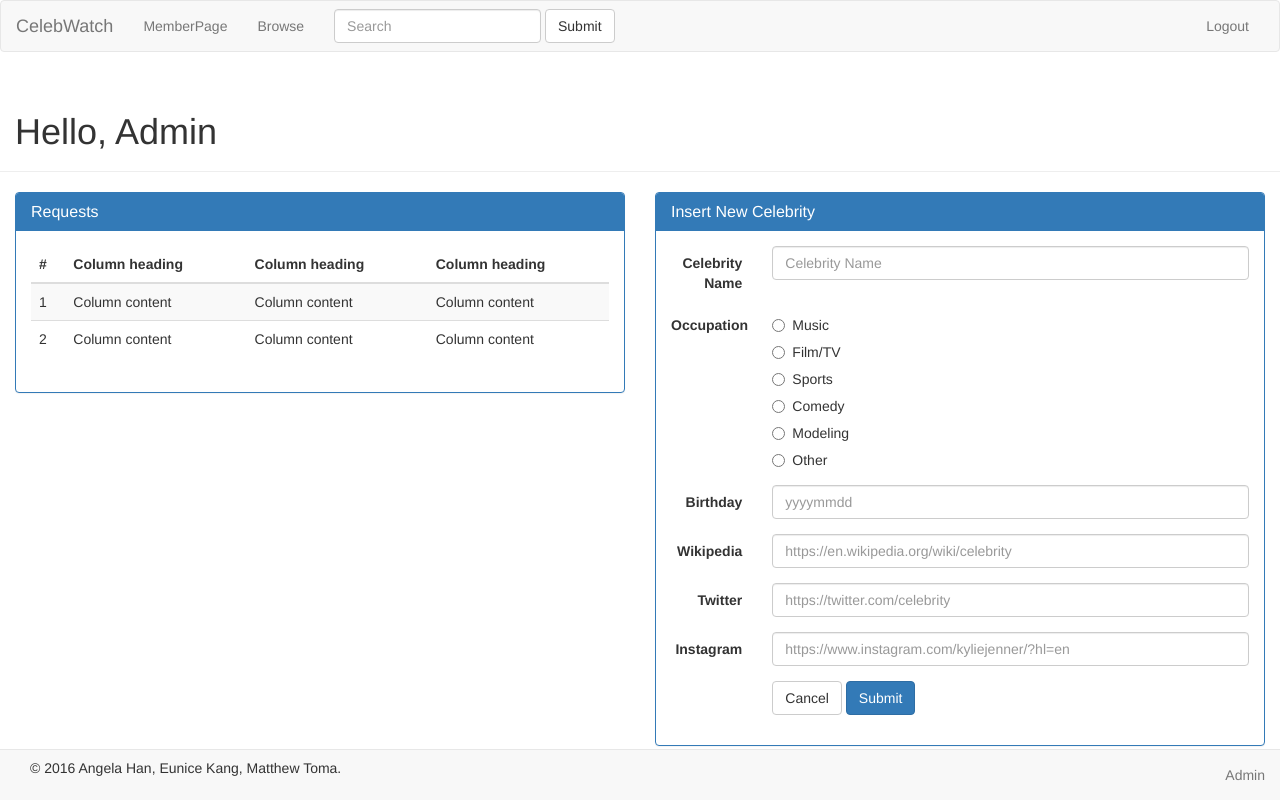
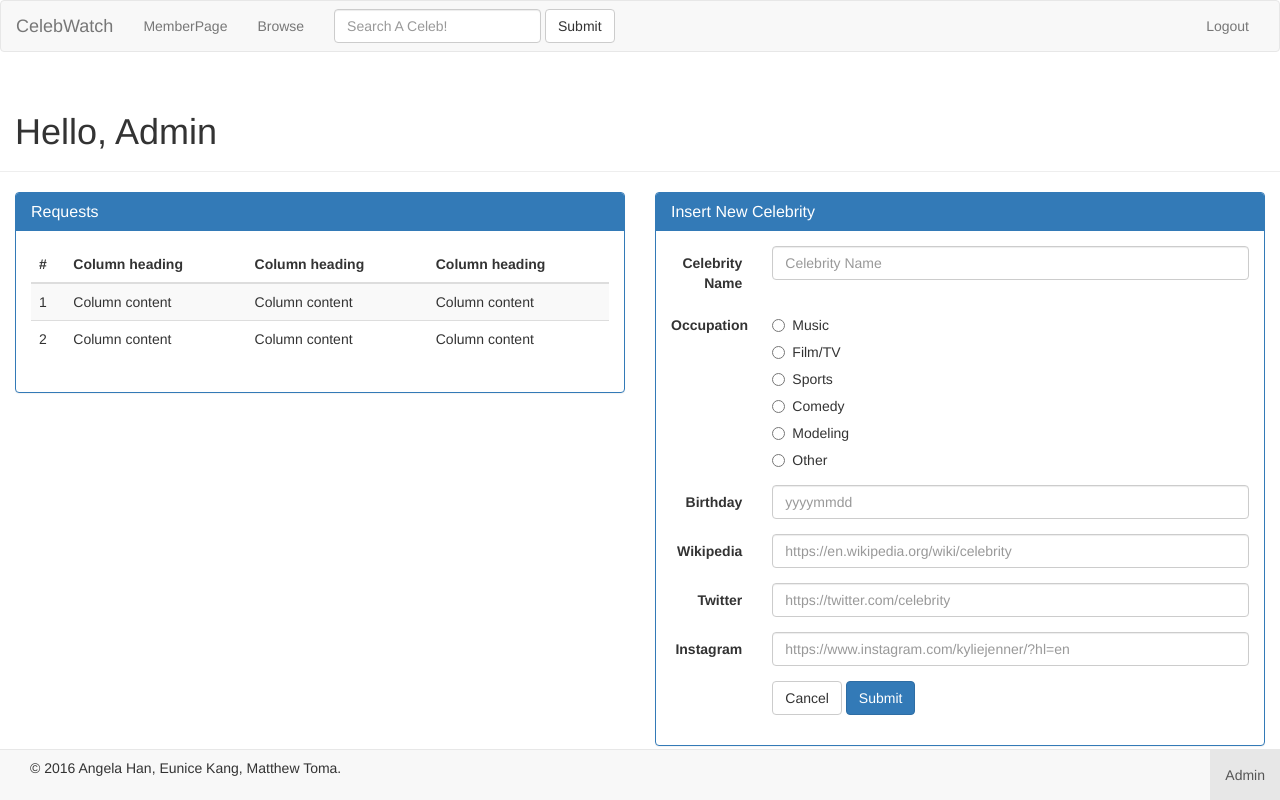
Before and after one commit to kangea/AHanEKangMToma, a PHP site: page /admin.php in a window 1280 px wide. Run offline with PHP 8.4, Linux system fonts and the light colour scheme; some libraries are stand-ins or nearby versions.

Commit message:
Admin Search

```diff
--- a/member/admin.php
+++ b/member/admin.php
@@ -41,11 +41,11 @@ else if (!isset($_COOKIE['loginCookieUser'])){
 	        <li><a href="memberpage.php">MemberPage <span class="sr-only">(current)</span></a></li>
 	        <li><a href="#">Browse</a></li>
 	      </ul>
-	      <form class="navbar-form navbar-left" role="search">
+	      <form method="get" name="search" class="navbar-form navbar-left" role="search" action="celebrities.php">
 	        <div class="form-group">
-	          <input type="text" class="form-control" placeholder="Search">
+	          <input type="text" class="form-control" name="searchedterm" placeholder="Search A Celeb!">
 	        </div>
-	        <button type="submit" class="btn btn-default">Submit</button>
+	        <button type="submit" name="searchsubmit" class="btn btn-default">Submit</button>
 	      </form>
 	      <ul class="nav navbar-nav navbar-right">
 	        <li><a href="logout.php">Logout</a></li>
@@ -207,7 +207,7 @@ else if (!isset($_COOKIE['loginCookieUser'])){
 				<p>&copy; 2016 Angela Han, Eunice Kang, Matthew Toma.</p>
 			</ul>
 			<ul class="nav navbar-nav navbar-right">
-			    <li><a href="admin.php">Admin</a></li>
+			    <li class="active"><a href="admin.php">Admin</a></li>
 			</ul>
 		</div>
 	</nav>
```
